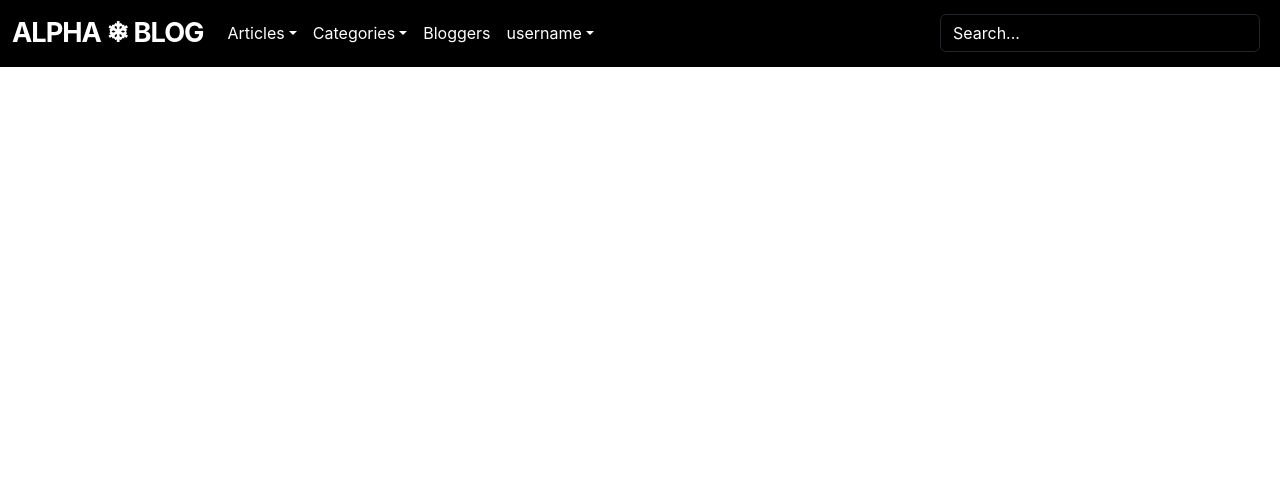
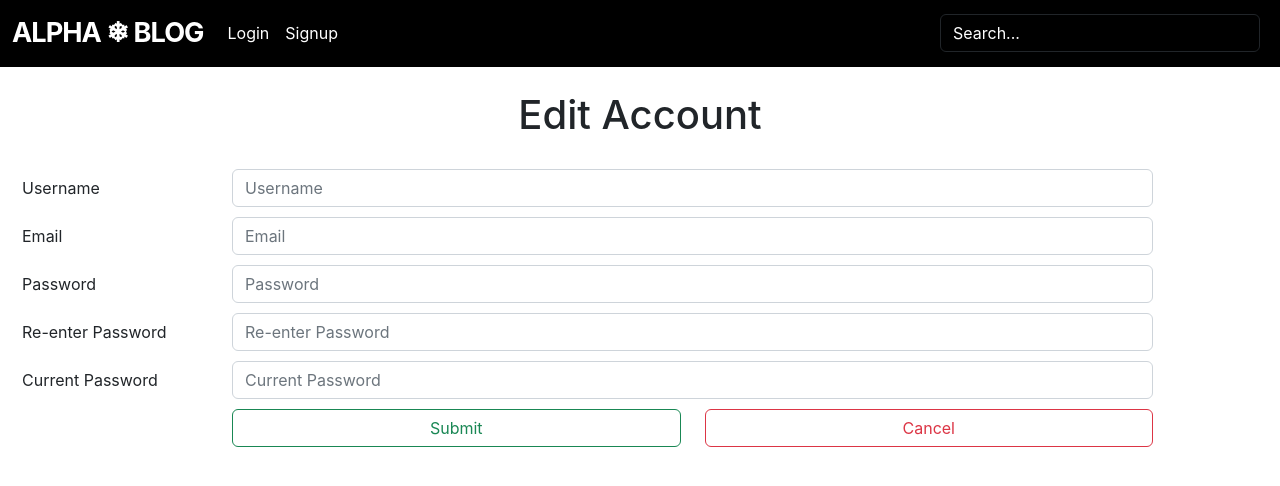
Before and after one commit to PeaPals/Alpha-Blog, a React (Create React App) app: page /accounts/edit in a window 1280 px wide. Shown: the top 486 px of the page. Built offline with nearby package versions, Linux system fonts and the light colour scheme.

Commit message:
added basic accounts view

```diff
--- a/src/App.js
+++ b/src/App.js
@@ -5,6 +5,7 @@ import { Route, BrowserRouter as Router, Routes } from 'react-router-dom';
 
 import { NavBar } from './components';
 import { Home } from './views/pages';
+import { Login, Signup, EditAccount } from './views/accounts';
 import { NewArticle, EditArticle, ShowArticle, ShowArticles } from './views/articles';
 import { NewCategory, EditCategory, ShowCategory, ShowCategories } from './views/categories';
 
@@ -17,11 +18,17 @@ function Tester() {
 function App() {
   return (
     <Router>
-      <NavBar signedIn={true}/>
+      <NavBar signedIn={false}/>
 
       <Routes>
+        {/* Basic Route */}
         <Route path='/testing' exact element={<Tester />} />
         <Route path='/' exact element={<Home />} />
+
+        {/* Accounts Routes */}
+        <Route path='/accounts/login' exact element={<Login />} />
+        <Route path='/accounts/signup' exact element={<Signup />} />
+        <Route path='/accounts/edit' exact element={<EditAccount />} />
 
         {/* Articles Routes */}
         <Route path='/articles' exact element={<ShowArticles />} />
--- a/src/components/navbar/index.jsx
+++ b/src/components/navbar/index.jsx
@@ -61,10 +61,10 @@ export function NavBar({signedIn = false}) {
                         !signedIn && <>
 
                             <li className="nav-item">
-                                <Link to="new_user_session_path" className="nav-link" id="home-nav-link">Login</Link>
+                                <Link to="/accounts/login" className="nav-link" id="home-nav-link">Login</Link>
                             </li>
                             <li className="nav-item">
-                                <Link to="new_user_registration_path" className="nav-link" id="home-nav-link">Signup</Link>
+                                <Link to="/accounts/signup" className="nav-link" id="home-nav-link">Signup</Link>
                             </li>
                         </>
                     )}
--- /dev/null
+++ b/src/views/accounts/EditAccount.jsx
@@ -0,0 +1,69 @@
+import { useState } from "react";
+import { Link } from "react-router-dom";
+
+
+export function EditAccount({
+}) {
+
+    const [username, setUsername] = useState('');
+    const [email, setEmail] = useState('');
+    const [password, setPassword] = useState('');
+    const [passwordConfirmation, setPasswordConfirmation] = useState('');
+    const [currentPassword, setCurrentPassword] = useState('');
+
+
+    function onSubmit(e) {
+        e.preventDefault();
+
+        // TODO
+    }
+
+    return (
+        <div id="page-content">
+            <h1 className="text-center mt-4" style={{margin: "30px"}}>Edit Account</h1>
+            <form>
+                <div className="form-group row" style={{margin: "10px"}}>
+                    <label className="col-2 col-form-label">Username</label>
+                    <div className="col-9">
+                        <input type="text" className="form-control" value={username} onChange={(e) => setUsername(e.target.value)} placeholder="Username"></input>
+                    </div>
+                </div>
+
+                <div className="form-group row" style={{margin: "10px"}}>
+                    <label className="col-2 col-form-label">Email</label>
+                    <div className="col-9">
+                        <input type="text" className="form-control" value={email} onChange={(e) => setEmail(e.target.value)} placeholder="Email"></input>
+                    </div>
+                </div>
+
+                <div className="form-group row" style={{margin: "10px"}}>
+                    <label className="col-2 col-form-label">Password</label>
+                    <div className="col-9">
+                        <input type="password" id="inputPassword3" autoComplete="new-password" className="form-control" value={password} onChange={(e) => setPassword(e.target.value)} placeholder="Password"></input>
+                    </div>
+                </div>
+
+                <div className="form-group row" style={{margin: "10px"}}>
+                    <label className="col-2 col-form-label">Re-enter Password</label>
+                    <div className="col-9">
+                        <input type="password" id="inputPassword3" className="form-control" value={passwordConfirmation} onChange={(e) => setPasswordConfirmation(e.target.value)} placeholder="Re-enter Password"></input>
+                    </div>
+                </div>
+
+                <div className="form-group row" style={{margin: "10px"}}>
+                    <label className="col-2 col-form-label">Current Password</label>
+                    <div className="col-9">
+                        <input type="password" id="inputPassword3" className="form-control" value={currentPassword} onChange={(e) => setCurrentPassword(e.target.value)} placeholder="Current Password"></input>
+                    </div>
+                </div>
+
+                <div className="form-group row" style={{margin: "10px"}}>
+                    <div className="col-2"></div>
+                    <div className="col"><button type="button" onClick={onSubmit} className="btn btn-outline-success btn-block w-100">Submit</button></div>
+                    <div className="col"><Link to="/" className="btn btn-outline-danger w-100">Cancel</Link></div>
+                    <div className="col-1"></div>
+                </div>
+            </form>
+        </div>
+    )
+}
--- /dev/null
+++ b/src/views/accounts/Login.jsx
@@ -0,0 +1,57 @@
+import { useState } from "react";
+import { Link } from "react-router-dom";
+
+
+export function Login({
+}) {
+
+    const [email, setEmail] = useState('');
+    const [password, setPassword] = useState('');
+    const [rememberMe, setRememberMe] = useState('');
+
+
+    function onSubmit(e) {
+        e.preventDefault();
+
+        // TODO
+    }
+
+    return (
+        <div id="page-content">
+            <h1 className="text-center mt-4" style={{margin: "30px"}}>Login to Alpha-Blog</h1>
+            <form>
+
+                <div className="form-group row" style={{margin: "10px"}}>
+                    <label className="col-2 col-form-label">Email</label>
+                    <div className="col-9">
+                        <input type="text" className="form-control" value={email} onChange={(e) => setEmail(e.target.value)} placeholder="Email"></input>
+                    </div>
+                </div>
+
+                <div className="form-group row" style={{margin: "10px"}}>
+                    <label className="col-2 col-form-label">Password</label>
+                    <div className="col-9">
+                        <input type="password" id="inputPassword3" autoComplete="new-password" className="form-control" value={password} onChange={(e) => setPassword(e.target.value)} placeholder="Password"></input>
+                    </div>
+                </div>
+
+                {/* TODO : check if remember me div should be kept or removed */}
+                <div class="form-group row">
+                    <div className="col-6"></div>
+                    <div className="form-check form-switch col">
+                        <input class="form-check-input" type="checkbox" value={rememberMe} onChange={(e) => setRememberMe(e.target.value)}  id="flexSwitchCheckDefault"></input>
+                        <label class="form-check-label" for="flexSwitchCheckDefault">Remember Me</label>
+                    </div>
+                    <div className="col-1"></div>
+                </div>
+
+                <div className="form-group row" style={{margin: "10px"}}>
+                    <div className="col-2"></div>
+                    <div className="col"><button type="button" onClick={onSubmit} className="btn btn-outline-success btn-block w-100">Login</button></div>
+                    <div className="col"><Link to="/" className="btn btn-outline-danger w-100">Cancel</Link></div>
+                    <div className="col-1"></div>
+                </div>
+            </form>
+        </div>
+    )
+}
--- /dev/null
+++ b/src/views/accounts/Signup.jsx
@@ -0,0 +1,61 @@
+import { useState } from "react";
+import { Link } from "react-router-dom";
+
+
+export function Signup({
+}) {
+
+    const [username, setUsername] = useState('');
+    const [email, setEmail] = useState('');
+    const [password, setPassword] = useState('');
+    const [passwordConfirmation, setPasswordConfirmation] = useState('');
+
+
+    function onSubmit(e) {
+        e.preventDefault();
+
+        // TODO
+    }
+
+    return (
+        <div id="page-content">
+            <h1 className="text-center mt-4" style={{margin: "30px"}}>Sign-up to Alpha-Blog</h1>
+            <form>
+                <div className="form-group row" style={{margin: "10px"}}>
+                    <label className="col-2 col-form-label">Username</label>
+                    <div className="col-9">
+                        <input type="text" className="form-control" value={username} onChange={(e) => setUsername(e.target.value)} placeholder="Username"></input>
+                    </div>
+                </div>
+
+                <div className="form-group row" style={{margin: "10px"}}>
+                    <label className="col-2 col-form-label">Email</label>
+                    <div className="col-9">
+                        <input type="text" className="form-control" value={email} onChange={(e) => setEmail(e.target.value)} placeholder="Email"></input>
+                    </div>
+                </div>
+
+                <div className="form-group row" style={{margin: "10px"}}>
+                    <label className="col-2 col-form-label">Password</label>
+                    <div className="col-9">
+                        <input type="password" id="inputPassword3" autoComplete="new-password" className="form-control" value={password} onChange={(e) => setPassword(e.target.value)} placeholder="Password"></input>
+                    </div>
+                </div>
+
+                <div className="form-group row" style={{margin: "10px"}}>
+                    <label className="col-2 col-form-label">Re-enter Password</label>
+                    <div className="col-9">
+                        <input type="password" id="inputPassword3" className="form-control" value={passwordConfirmation} onChange={(e) => setPasswordConfirmation(e.target.value)} placeholder="Re-enter Password"></input>
+                    </div>
+                </div>
+
+                <div className="form-group row" style={{margin: "10px"}}>
+                    <div className="col-2"></div>
+                    <div className="col"><button type="button" onClick={onSubmit} className="btn btn-outline-success btn-block w-100">Signup</button></div>
+                    <div className="col"><Link to="/" className="btn btn-outline-danger w-100">Cancel</Link></div>
+                    <div className="col-1"></div>
+                </div>
+            </form>
+        </div>
+    )
+}
--- /dev/null
+++ b/src/views/accounts/index.jsx
@@ -0,0 +1,3 @@
+export { Login } from './Login';
+export { Signup } from './Signup';
+export { EditAccount } from './EditAccount';
```
